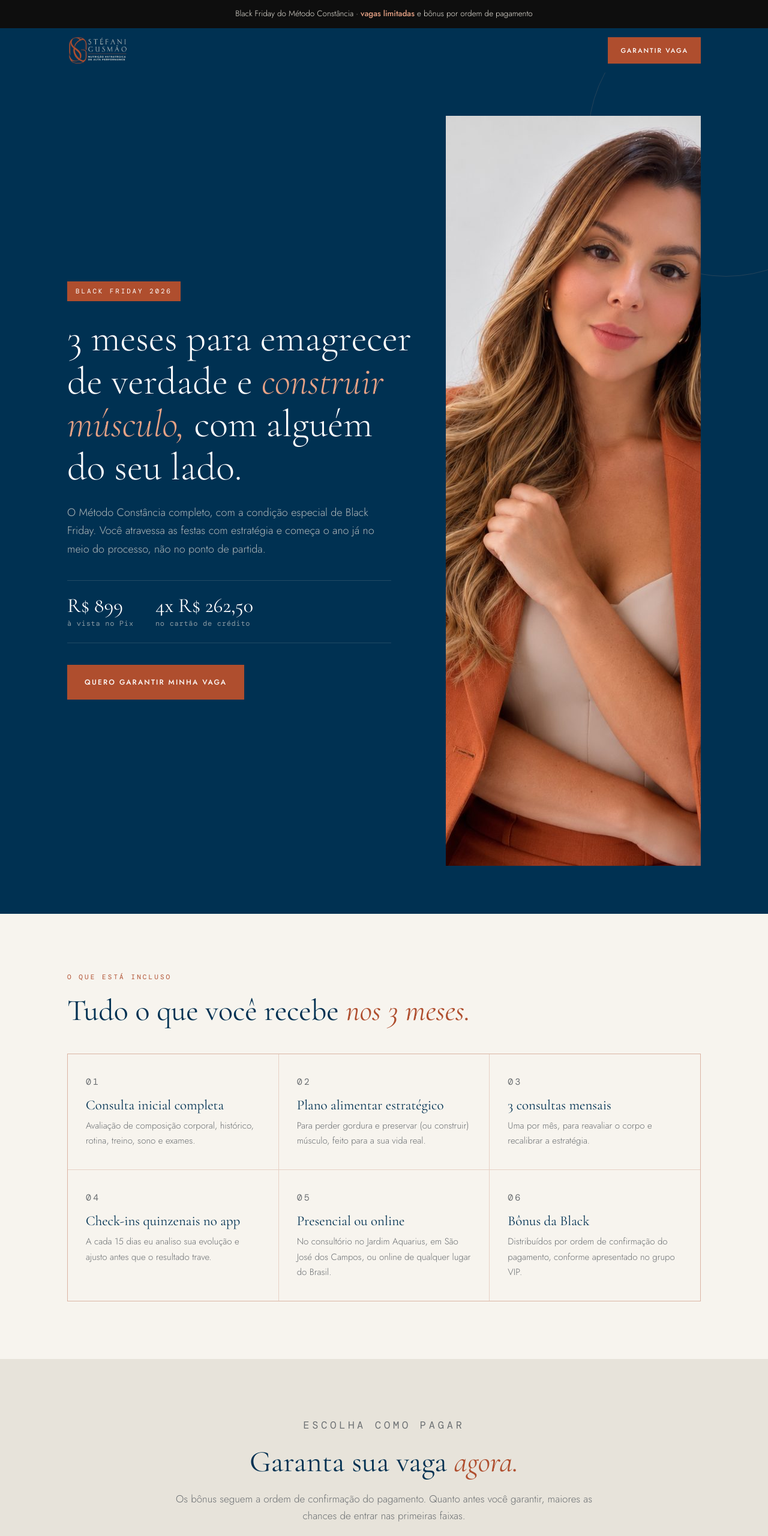
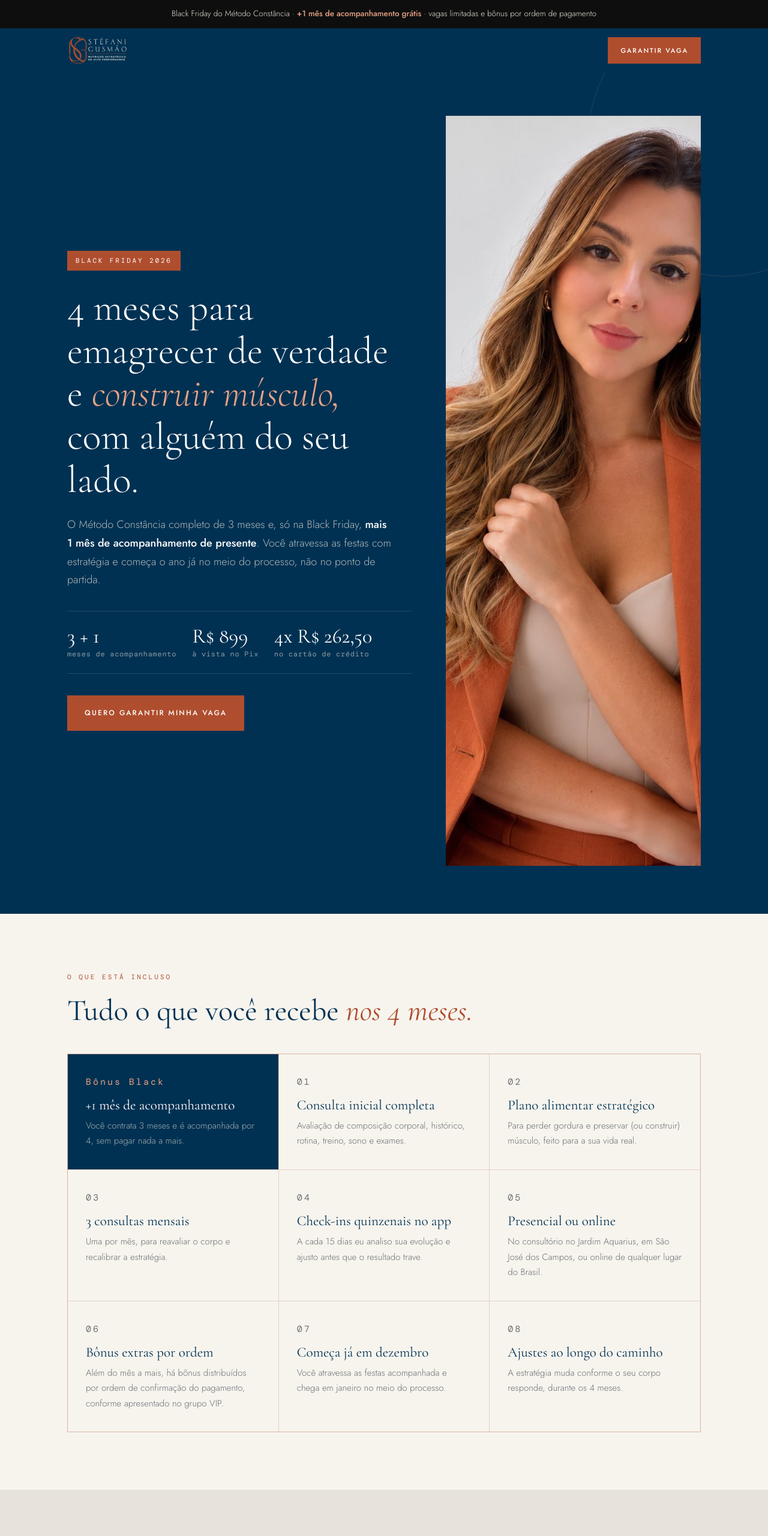
Before and after one commit to stefanigusmaonutri/nutristefanigusmao, a plain HTML site: page black/index.html in a window 1280 px wide. Shown: the top 2560 px of the page at 60% size. Drawn offline with nearby package versions, Linux system fonts and the light colour scheme.

Commit message:
Black: destaca o mês extra (3 + 1 = 4 meses de acompanhamento)
Co-Authored-By: Claude Opus 5.5 <noreply@anthropic.com>
Claude-Session: https://claude.ai/code/session_01Gk8RntJ2JZiXCuwNHFf2rJ

```diff
--- a/black/index.html
+++ b/black/index.html
@@ -4,11 +4,11 @@
   <meta charset="UTF-8"/>
   <meta name="viewport" content="width=device-width, initial-scale=1.0"/>
   <title>Black Friday Método Constância | Stéfani Gusmão</title>
-  <meta name="description" content="Condição de Black Friday do Método Constância: 3 meses de acompanhamento nutricional para emagrecer de verdade e ganhar massa muscular."/>
+  <meta name="description" content="Condição de Black Friday do Método Constância: 4 meses de acompanhamento nutricional (3 + 1 de bônus) para emagrecer de verdade e ganhar massa muscular."/>
   <!-- Página exclusiva da oferta: fora do Google e sem link no site principal -->
   <meta name="robots" content="noindex, nofollow"/>
   <meta property="og:title" content="Black Friday | Método Constância"/>
-  <meta property="og:description" content="3 meses de acompanhamento para emagrecer de verdade e construir músculo. Condição especial de Black Friday."/>
+  <meta property="og:description" content="4 meses de acompanhamento (3 + 1 de bônus) para emagrecer de verdade e construir músculo. Condição especial de Black Friday."/>
   <meta property="og:image" content="https://nutristefanigusmao.com.br/metodo-constancia/img/stefani-hero.jpg"/>
   <meta name="theme-color" content="#003152"/>
   <link rel="preconnect" href="https://fonts.googleapis.com"/>
@@ -58,7 +58,7 @@
     .hero h1 { color: #fff; font-weight: 300; font-size: clamp(38px, 5.2vw, 64px); margin-bottom: 24px; }
     .hero h1 em { color: var(--terra-clara); font-style: italic; }
     .hero p { font-size: 18px; color: rgba(231,227,218,.76); max-width: 540px; margin-bottom: 36px; }
-    .hero__preco { display: flex; gap: 36px; flex-wrap: wrap; margin-bottom: 36px; padding: 22px 0; border-top: 1px solid rgba(231,227,218,.14); border-bottom: 1px solid rgba(231,227,218,.14); max-width: 540px; }
+    .hero__preco { display: flex; gap: 26px; flex-wrap: wrap; margin-bottom: 36px; padding: 22px 0; border-top: 1px solid rgba(231,227,218,.14); border-bottom: 1px solid rgba(231,227,218,.14); max-width: 620px; }
     .hero__preco div { font-family: var(--mono); font-size: 12px; letter-spacing: .06em; color: rgba(231,227,218,.6); }
     .hero__preco b { display: block; font-family: var(--serif); font-weight: 400; font-size: 34px; color: #fff; letter-spacing: 0; line-height: 1.15; }
     .hero__foto img { width: 100%; aspect-ratio: 4/5; object-fit: cover; object-position: center 20%; }
@@ -153,7 +153,7 @@
 </head>
 <body>
 
-  <div class="topo">Black Friday do Método Constância · <b>vagas limitadas</b> e bônus por ordem de pagamento</div>
+  <div class="topo">Black Friday do Método Constância · <b>+1 mês de acompanhamento grátis</b> · vagas limitadas e bônus por ordem de pagamento</div>
 
   <nav>
     <div class="wrap">
@@ -166,9 +166,10 @@
     <div class="wrap">
       <div>
         <span class="selo">Black Friday 2026</span>
-        <h1>3 meses para emagrecer de verdade e <em>construir músculo,</em> com alguém do seu lado.</h1>
-        <p>O Método Constância completo, com a condição especial de Black Friday. Você atravessa as festas com estratégia e começa o ano já no meio do processo, não no ponto de partida.</p>
+        <h1>4 meses para emagrecer de verdade e <em>construir músculo,</em> com alguém do seu lado.</h1>
+        <p>O Método Constância completo de 3 meses e, só na Black Friday, <b style="color:#fff;font-weight:500">mais 1 mês de acompanhamento de presente</b>. Você atravessa as festas com estratégia e começa o ano já no meio do processo, não no ponto de partida.</p>
         <div class="hero__preco">
+          <div><b>3 + 1</b>meses de acompanhamento</div>
           <div><b>R$ 899</b>à vista no Pix</div>
           <div><b>4x R$ 262,50</b>no cartão de crédito</div>
         </div>
@@ -183,14 +184,17 @@
   <section class="incluso">
     <div class="wrap">
       <p class="eyebrow">O que está incluso</p>
-      <h2>Tudo o que você recebe <em>nos 3 meses.</em></h2>
+      <h2>Tudo o que você recebe <em>nos 4 meses.</em></h2>
       <div class="incluso__grid">
+        <div class="inc" style="background:var(--petroleo)"><p class="inc__n" style="color:var(--terra-clara)">Bônus Black</p><h3 style="color:#fff">+1 mês de acompanhamento</h3><p style="color:rgba(231,227,218,.7)">Você contrata 3 meses e é acompanhada por 4, sem pagar nada a mais.</p></div>
         <div class="inc"><p class="inc__n">01</p><h3>Consulta inicial completa</h3><p>Avaliação de composição corporal, histórico, rotina, treino, sono e exames.</p></div>
         <div class="inc"><p class="inc__n">02</p><h3>Plano alimentar estratégico</h3><p>Para perder gordura e preservar (ou construir) músculo, feito para a sua vida real.</p></div>
         <div class="inc"><p class="inc__n">03</p><h3>3 consultas mensais</h3><p>Uma por mês, para reavaliar o corpo e recalibrar a estratégia.</p></div>
         <div class="inc"><p class="inc__n">04</p><h3>Check-ins quinzenais no app</h3><p>A cada 15 dias eu analiso sua evolução e ajusto antes que o resultado trave.</p></div>
         <div class="inc"><p class="inc__n">05</p><h3>Presencial ou online</h3><p>No consultório no Jardim Aquarius, em São José dos Campos, ou online de qualquer lugar do Brasil.</p></div>
-        <div class="inc"><p class="inc__n">06</p><h3>Bônus da Black</h3><p>Distribuídos por ordem de confirmação do pagamento, conforme apresentado no grupo VIP.</p></div>
+        <div class="inc"><p class="inc__n">06</p><h3>Bônus extras por ordem</h3><p>Além do mês a mais, há bônus distribuídos por ordem de confirmação do pagamento, conforme apresentado no grupo VIP.</p></div>
+        <div class="inc"><p class="inc__n">07</p><h3>Começa já em dezembro</h3><p>Você atravessa as festas acompanhada e chega em janeiro no meio do processo.</p></div>
+        <div class="inc"><p class="inc__n">08</p><h3>Ajustes ao longo do caminho</h3><p>A estratégia muda conforme o seu corpo responde, durante os 4 meses.</p></div>
       </div>
     </div>
   </section>
@@ -208,7 +212,7 @@
           <span class="plano__tag">Melhor condição</span>
           <p class="plano__tipo">Pix à vista</p>
           <p class="plano__valor"><small>R$</small> 899</p>
-          <p class="plano__det">pagamento único · economia de R$ 151</p>
+          <p class="plano__det">pagamento único · 4 meses · economia de R$ 151</p>
           <div class="pix-box">
             <img src="pix-qrcode.png" alt="QR Code Pix de R$ 899,00" width="530" height="530"/>
             <p>Abra o app do seu banco, escolha <b>Pix &gt; Ler QR Code</b> e aponte para o código. Se estiver no celular, use o botão abaixo para copiar o código.</p>
@@ -229,7 +233,7 @@
             <li>Pagamento seguro pela InfinitePay</li>
             <li>Parcele em até 4 vezes no cartão</li>
             <li>Confirmação na hora do pagamento</li>
-            <li>Mesmo acompanhamento completo de 3 meses</li>
+            <li>Mesmo acompanhamento: 3 meses + 1 mês de bônus</li>
           </ul>
           <a href="https://link.infinitepay.io/stefanigusmaonutri/VC1DLTQtSQ-we7r1m1fdE-1050,00" target="_blank" rel="noopener" class="btn btn--petroleo">
             <svg viewBox="0 0 24 24" fill="none" stroke="currentColor" stroke-width="1.6"><rect x="2.5" y="5" width="19" height="14" rx="2"/><path d="M2.5 10h19M6 15h4"/></svg>
@@ -249,7 +253,7 @@
         <div class="passo"><div class="passo__n">01</div><h3>Envie o comprovante</h3><p>Manda no meu WhatsApp. É assim que eu registro a ordem para os bônus.</p></div>
         <div class="passo"><div class="passo__n">02</div><h3>Cadastro no app</h3><p>Você recebe o acesso ao aplicativo onde acontecem os check-ins quinzenais.</p></div>
         <div class="passo"><div class="passo__n">03</div><h3>Marcamos a consulta</h3><p>Escolhemos juntas o melhor horário, presencial ou online.</p></div>
-        <div class="passo"><div class="passo__n">04</div><h3>Começa o método</h3><p>Avaliação completa, plano estratégico e acompanhamento por 3 meses.</p></div>
+        <div class="passo"><div class="passo__n">04</div><h3>Começa o método</h3><p>Avaliação completa, plano estratégico e acompanhamento por 4 meses.</p></div>
       </div>
       <div class="depois__cta">
         <a href="#" class="btn btn--line" data-wa="Oi, Stéfani! Acabei de fazer o pagamento da Black do Método Constância, segue o comprovante 💛">Já paguei, enviar comprovante</a>
@@ -269,9 +273,10 @@
         <details><summary>Quando eu começo?</summary><div>Assim que o pagamento é confirmado, marcamos sua consulta inicial. Eu continuo atendendo em dezembro, então você não precisa esperar janeiro para começar.</div></details>
         <details><summary>Posso fazer online?</summary><div>Pode. Atendo presencialmente no consultório em São José dos Campos e online para todo o Brasil, com o mesmo acompanhamento.</div></details>
         <details><summary>Uso caneta (GLP-1). Serve para mim?</summary><div>Serve, e ajuda muito a proteger sua massa muscular durante o emagrecimento. Não faço prescrição nem ajuste de medicamento, isso continua com o seu médico.</div></details>
-        <details><summary>Como funcionam os bônus?</summary><div>Os bônus são distribuídos por ordem de confirmação do pagamento, nas faixas apresentadas no grupo VIP. Por isso é importante enviar o comprovante logo depois de pagar.</div></details>
+        <details><summary>Como funciona o mês a mais?</summary><div>Você contrata o Método Constância de 3 meses e, por ser Black Friday, ganha mais 1 mês de acompanhamento sem pagar nada a mais. São 4 meses no total.</div></details>
+        <details><summary>Como funcionam os outros bônus?</summary><div>Os bônus extras são distribuídos por ordem de confirmação do pagamento, nas faixas apresentadas no grupo VIP. Por isso é importante enviar o comprovante logo depois de pagar.</div></details>
         <details><summary>Qual a diferença entre Pix e cartão?</summary><div>O acompanhamento é exatamente o mesmo. No Pix à vista você paga R$ 899. No cartão, são 4 parcelas de R$ 262,50 (total de R$ 1.050).</div></details>
-        <details><summary>Tem resultado garantido?</summary><div>Nenhum profissional sério garante quilos em prazo. O que eu garanto é estratégia individualizada, acompanhamento próximo e ajustes durante os 3 meses. Resultados variam de pessoa para pessoa.</div></details>
+        <details><summary>Tem resultado garantido?</summary><div>Nenhum profissional sério garante quilos em prazo. O que eu garanto é estratégia individualizada, acompanhamento próximo e ajustes durante os 4 meses. Resultados variam de pessoa para pessoa.</div></details>
       </div>
     </div>
   </section>
@@ -279,7 +284,7 @@
   <section class="final">
     <div class="wrap">
       <h2>Pix ou cartão: <em>qual vai ser o seu?</em></h2>
-      <p>As vagas são limitadas para eu conseguir acompanhar cada paciente de perto.</p>
+      <p>4 meses de acompanhamento pelo preço de 3. As vagas são limitadas para eu conseguir acompanhar cada paciente de perto.</p>
       <div class="final__btns">
         <a href="#pagamento" class="btn btn--fill">Pagar no Pix · R$ 899</a>
         <a href="https://link.infinitepay.io/stefanigusmaonutri/VC1DLTQtSQ-we7r1m1fdE-1050,00" target="_blank" rel="noopener" class="btn btn--line">Cartão · 4x R$ 262,50</a>
```
